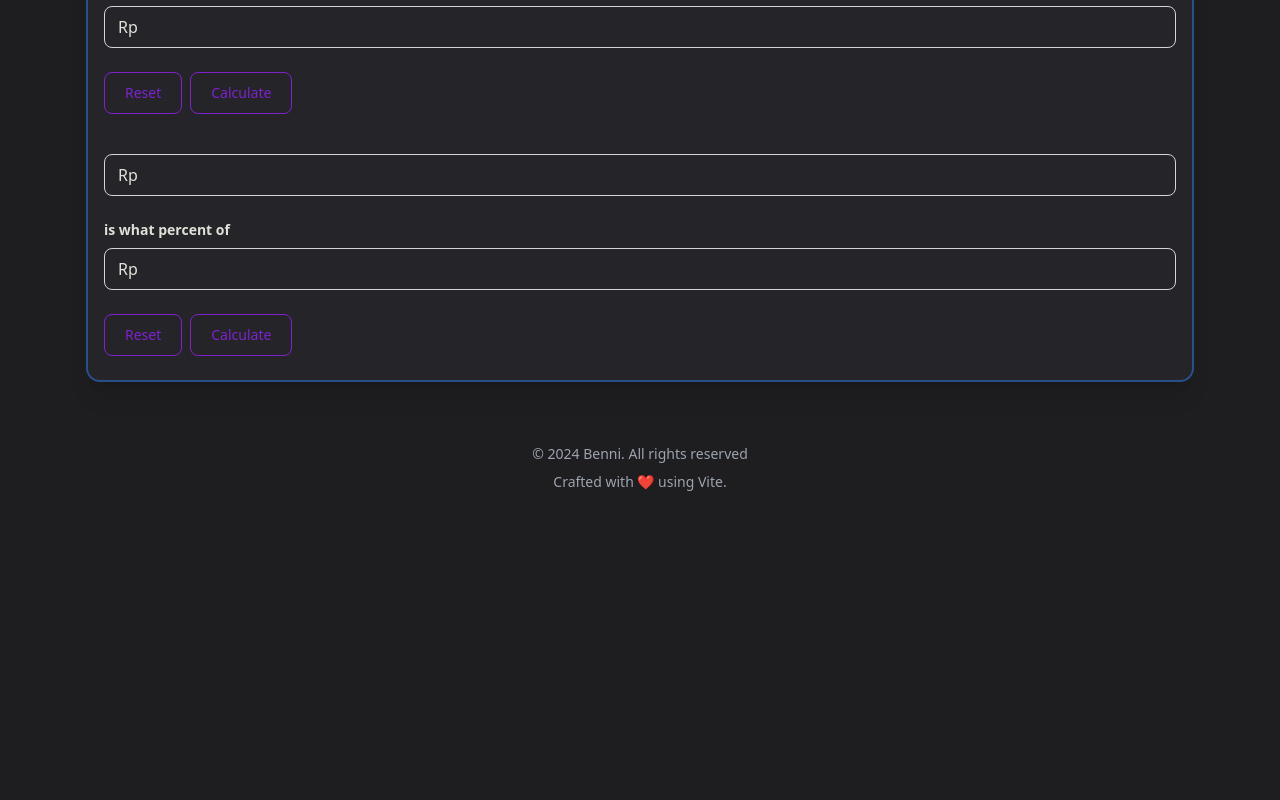
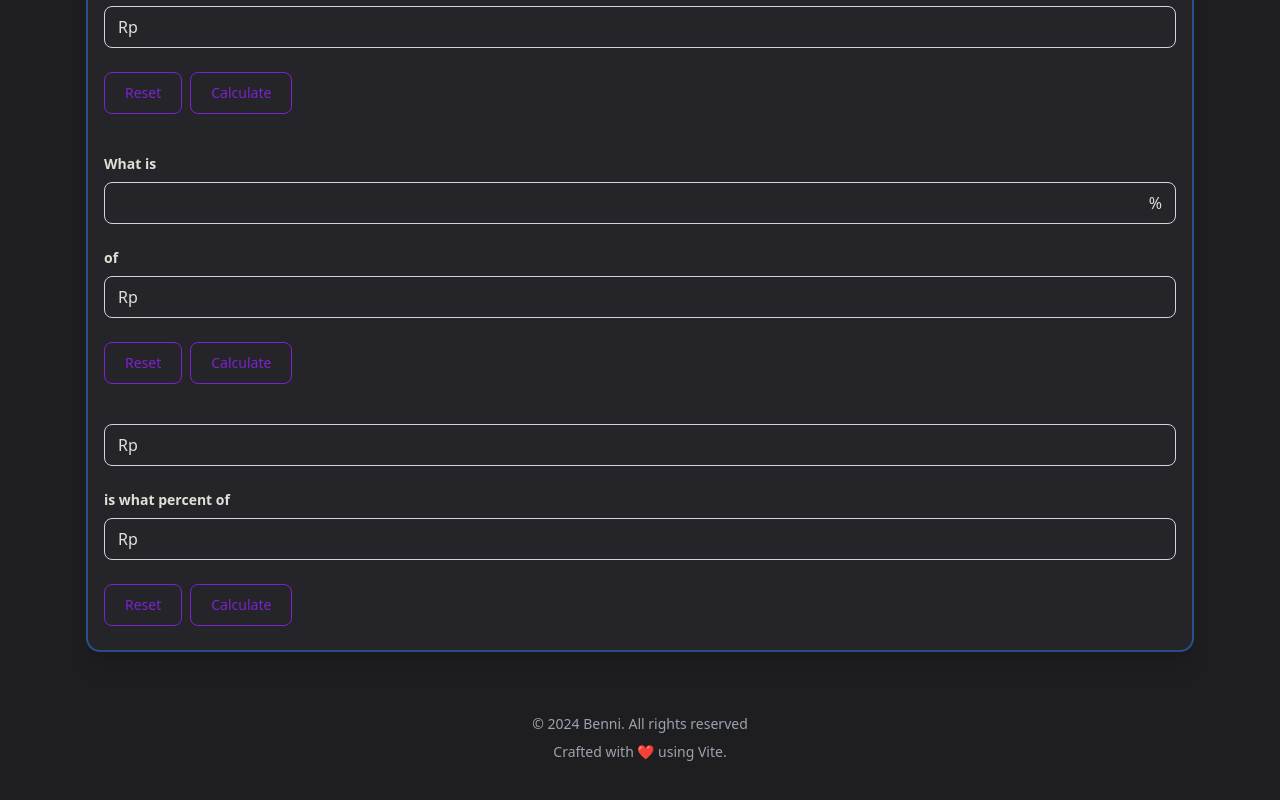
Before and after one commit to bennibennibenni/cuan-calc-v2, a React (Vite) app: page /stock-investment/tp-sl in a window 1280 px wide. Shown: the part 634-1434 px from the top of the page. Before the commit the page ends 1174 px from the top, so only its background shows below. Built offline with nearby package versions, Linux system fonts and the light colour scheme.

Commit message:
feat: add decrease calculation on tpsl section

```diff
--- a/src/pages/stock-investment/TpSl.tsx
+++ b/src/pages/stock-investment/TpSl.tsx
@@ -12,9 +12,12 @@ export const TpSl = () => {
     value4: yup.string().required('Oh noes! field must be fill!'),
     value5: yup.string().required('Oh noes! field must be fill!'),
     value6: yup.string().required('Oh noes! field must be fill!'),
+    value7: yup.string().required('Oh noes! field must be fill!'),
+    value8: yup.string().required('Oh noes! field must be fill!'),
     result1: yup.string(),
     result2: yup.string(),
     result3: yup.string(),
+    result4: yup.string(),
   })
 
   const {
@@ -51,6 +54,13 @@ export const TpSl = () => {
     })
   }
 
+  const onReset4 = () => {
+    reset({
+      value7: '',
+      value8: '',
+    })
+  }
+
   const onSubmit1 = async () => {
     const isValid = await trigger(['value1', 'value2'])
     if (isValid) {
@@ -71,7 +81,8 @@ export const TpSl = () => {
       const value3Number = parseFloat(value3)
       const value4Number = parseFloat(value4)
       const tempResult1 = value3Number / 100
-      const finalResult = tempResult1 * value4Number
+      const tempResult2 = tempResult1 * value4Number
+      const finalResult = value4Number - tempResult2
       setValue('result2', 'Rp' + ' ' + finalResult)
     }
   }
@@ -82,9 +93,21 @@ export const TpSl = () => {
       const { value5, value6 } = getValues()
       const value5Number = parseFloat(value5)
       const value6Number = parseFloat(value6)
-      const tempResult1 = value5Number * 100
-      const finalResult = tempResult1 / value6Number
-      setValue('result3', finalResult + ' ' + '%')
+      const tempResult1 = value5Number / 100
+      const finalResult = tempResult1 * value6Number
+      setValue('result3', 'Rp' + ' ' + finalResult)
+    }
+  }
+
+  const onSubmit4 = async () => {
+    const isValid = await trigger(['value7', 'value8'])
+    if (isValid) {
+      const { value7, value8 } = getValues()
+      const value7Number = parseFloat(value7)
+      const value8Number = parseFloat(value8)
+      const tempResult1 = value7Number * 100
+      const finalResult = tempResult1 / value8Number
+      setValue('result4', finalResult + ' ' + '%')
     }
   }
 
@@ -140,7 +163,7 @@ export const TpSl = () => {
       {/* SECTION 2 */}
       <div className='relative mt-8'>
         <Input
-          label='What is'
+          label='Decrease'
           postfix='%'
           errorMessage={errors?.value3?.message}
           {...register('value3')}
@@ -184,13 +207,14 @@ export const TpSl = () => {
       {/* SECTION 3 */}
       <div className='relative mt-8'>
         <Input
-          prefix='Rp'
+          label='What is'
+          postfix='%'
           errorMessage={errors?.value5?.message}
           {...register('value5')}
           onChange={() => clearErrors('value5')}
         />
         <Input
-          label='is what percent of'
+          label='of'
           prefix='Rp'
           errorMessage={errors?.value6?.message}
           {...register('value6')}
@@ -224,6 +248,49 @@ export const TpSl = () => {
           Calculate
         </button>
       </div>
+      {/* SECTION 4 */}
+      <div className='relative mt-8'>
+        <Input
+          prefix='Rp'
+          errorMessage={errors?.value7?.message}
+          {...register('value7')}
+          onChange={() => clearErrors('value7')}
+        />
+        <Input
+          label='is what percent of'
+          prefix='Rp'
+          errorMessage={errors?.value8?.message}
+          {...register('value8')}
+          onChange={() => clearErrors('value8')}
+        />
+        {watch('result4') && (
+          <div className='mb-6 w-full'>
+            <label
+              htmlFor='default-input'
+              className='block mb-2 text-sm font-medium text-gray-900 dark:text-white'
+            >
+              Result
+            </label>
+            <label className='block mb-2 text-sm  text-gray-900 dark:text-white'>
+              {watch('result4')}
+            </label>
+          </div>
+        )}
+        <button
+          onClick={onReset4}
+          type='button'
+          className='text-purple-700 hover:text-white border border-purple-700 hover:bg-purple-800 focus:ring-4 focus:outline-none focus:ring-purple-300 font-medium rounded-lg text-sm px-5 py-2.5 text-center me-2 mb-2 dark:border-purple-400 dark:text-purple-400 dark:hover:text-white dark:hover:bg-purple-500 dark:focus:ring-purple-900'
+        >
+          Reset
+        </button>
+        <button
+          type='button'
+          onClick={onSubmit4}
+          className='text-purple-700 hover:text-white border border-purple-700 hover:bg-purple-800 focus:ring-4 focus:outline-none focus:ring-purple-300 font-medium rounded-lg text-sm px-5 py-2.5 text-center me-2 mb-2 dark:border-purple-400 dark:text-purple-400 dark:hover:text-white dark:hover:bg-purple-500 dark:focus:ring-purple-900'
+        >
+          Calculate
+        </button>
+      </div>
     </Layout>
   )
 }
```
